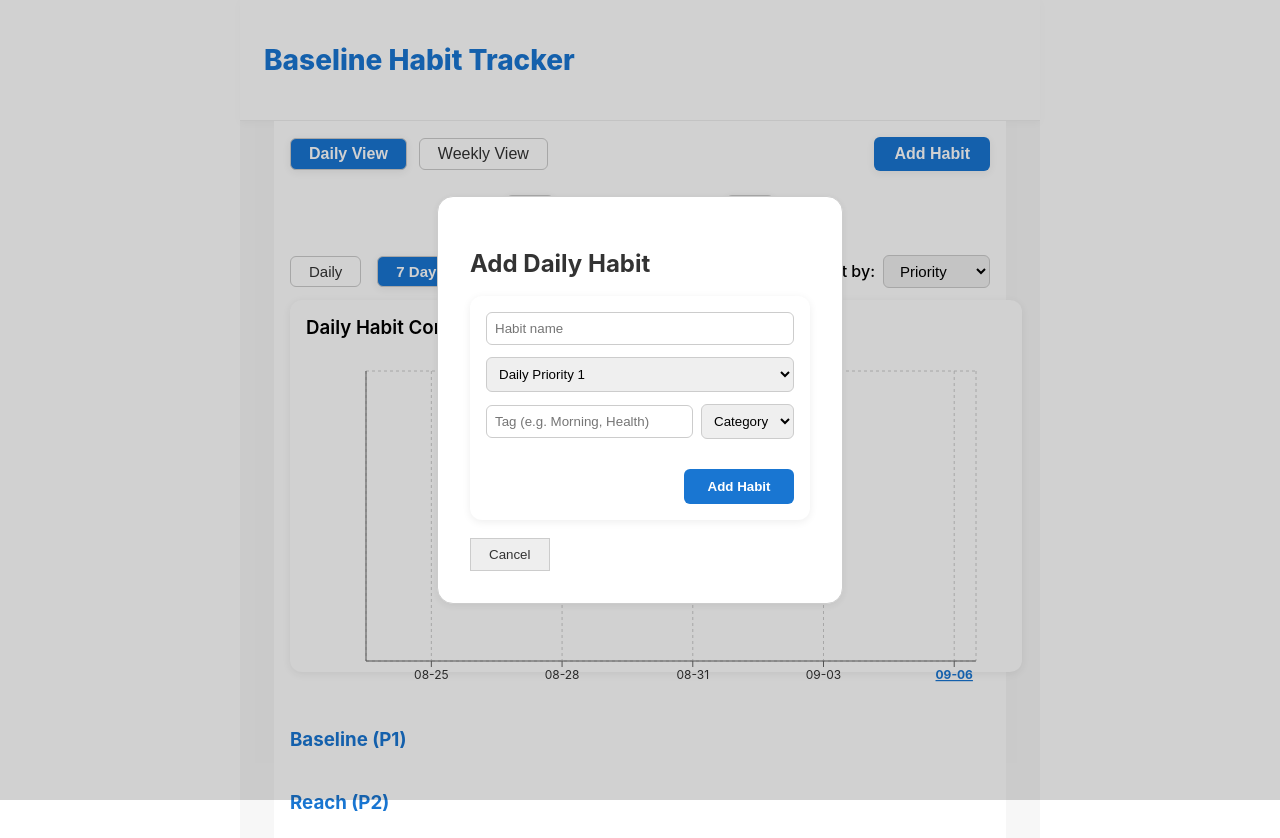
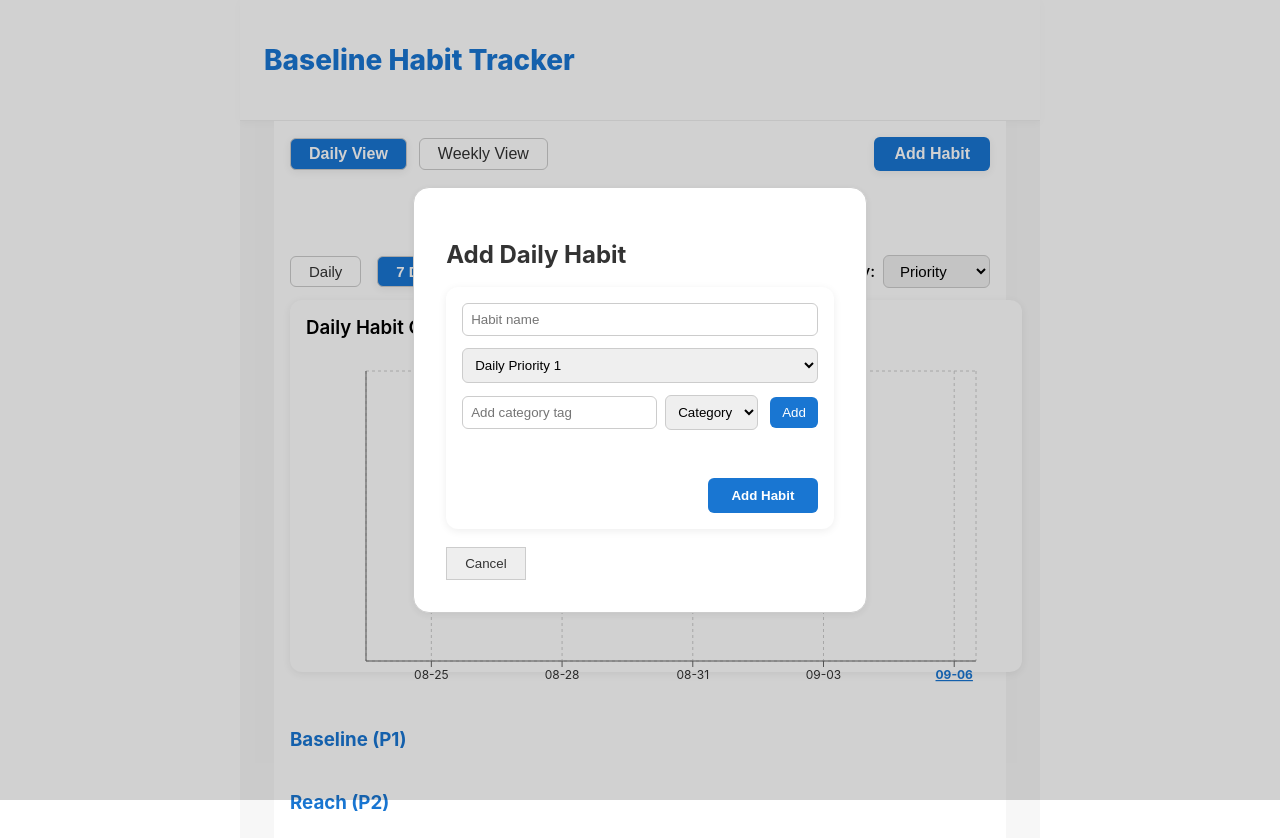
Before and after one commit to jgoodheart13/habit-tracker, a React (Create React App) app: page / in a window 1280 px wide. Both pictures are taken after a click on the button "Add Habit". Built offline with nearby package versions, Linux system fonts and the light colour scheme.

Commit message:
Implement tag management in HabitForm and update DailyViewPage for new tags structure

```diff
--- a/src/components/HabitForm.js
+++ b/src/components/HabitForm.js
@@ -1,14 +1,9 @@
 // HabitForm.js
 import React, { useState } from 'react';
 import theme from "../styles/theme";
+import { getTags, saveTag } from "../services/habitService";
 
 export default function HabitForm({ onAdd, defaultHabit }) {
-  const [tag, setTag] = useState(() =>
-    defaultHabit && defaultHabit.tag
-      ? defaultHabit.tag
-      : { label: "", type: "category" }
-  );
-  const isEdit = !!(defaultHabit && defaultHabit.id);
   const [habit, setHabit] = useState(
     () =>
       defaultHabit || {
@@ -17,6 +12,15 @@ export default function HabitForm({ onAdd, defaultHabit }) {
         frequency: { daily: true, timesPerWeek: 7 },
       }
   );
+  const [tags, setTags] = useState(() => {
+    if (defaultHabit && defaultHabit.tags) return defaultHabit.tags;
+    return { category: null, time: null };
+  });
+  const [tagInput, setTagInput] = useState({ label: "", type: "category" });
+  const [allTags, setAllTags] = useState([]);
+  const [tagDropdownOpen, setTagDropdownOpen] = useState(false);
+
+  const isEdit = !!(defaultHabit && defaultHabit.id);
 
   // If defaultHabit changes (e.g. switching tabs), reset form
   React.useEffect(() => {
@@ -29,13 +33,14 @@ export default function HabitForm({ onAdd, defaultHabit }) {
     );
   }, [defaultHabit]);
 
+  React.useEffect(() => {
+    setAllTags(getTags());
+    if (defaultHabit && defaultHabit.tags) setTags(defaultHabit.tags);
+  }, [defaultHabit]);
+
   function handleChange(e) {
     const { name, value } = e.target;
-    if (name === "tagValue") {
-      setTag((t) => ({ ...t, label: value }));
-    } else if (name === "tagType") {
-      setTag((t) => ({ ...t, type: value }));
-    } else if (name === "type") {
+    if (name === "type") {
       setHabit((h) => ({ ...h, type: value }));
     } else if (name === "name") {
       setHabit((h) => ({ ...h, name: value }));
@@ -73,14 +78,44 @@ export default function HabitForm({ onAdd, defaultHabit }) {
     }
   }
 
+  function handleTagInputChange(e) {
+    const { name, value } = e.target;
+    if (name === "tagValue") {
+      setTagInput((t) => ({ ...t, label: value }));
+      setTagDropdownOpen(true);
+    } else if (name === "tagType") {
+      setTagInput((t) => ({ ...t, type: value }));
+    }
+  }
+
+  function handleTagSelect(selectedTag) {
+    setTags((prev) => ({ ...prev, [selectedTag.type]: selectedTag }));
+    setTagInput({ label: "", type: selectedTag.type });
+    setTagDropdownOpen(false);
+  }
+
+  function handleTagAdd() {
+    if (tagInput.label) {
+      const newTag = { label: tagInput.label, type: tagInput.type };
+      setTags((prev) => ({ ...prev, [newTag.type]: newTag }));
+      saveTag(newTag);
+      setTagInput({ label: "", type: tagInput.type });
+      setTagDropdownOpen(false);
+    }
+  }
+
+  function handleTagRemove(type) {
+    setTags((prev) => ({ ...prev, [type]: null }));
+  }
+
   function handleSubmit(e) {
     e.preventDefault();
     if (!habit.name) return;
-    const habitWithTag = { ...habit, tag };
+    const habitWithTags = { ...habit, tags };
     if (isEdit) {
-      onAdd(habitWithTag);
+      onAdd(habitWithTags);
     } else {
-      onAdd({ ...habitWithTag, id: Date.now(), completedDates: [] });
+      onAdd({ ...habitWithTags, id: Date.now(), completedDates: [] });
       setHabit(
         defaultHabit || {
           name: "",
@@ -88,9 +123,18 @@ export default function HabitForm({ onAdd, defaultHabit }) {
           frequency: { daily: true, timesPerWeek: 7 },
         }
       );
-      setTag({ label: "", type: "category" });
+      setTags({ category: null, time: null });
     }
   }
+
+  // Filter tags for dropdown
+  const filteredTags = tagInput.label
+    ? allTags.filter(
+        (t) =>
+          t.label.toLowerCase().includes(tagInput.label.toLowerCase()) &&
+          t.type === tagInput.type
+      )
+    : allTags.filter((t) => t.type === tagInput.type);
 
   return (
     <form
@@ -153,23 +197,32 @@ export default function HabitForm({ onAdd, defaultHabit }) {
         />
       )}
       <div style={{ display: "flex", flexDirection: "column", gap: 10 }}>
-        <div style={{ display: "flex", gap: 8, alignItems: "center" }}>
+        <div
+          style={{
+            display: "flex",
+            gap: 8,
+            alignItems: "center",
+            position: "relative",
+          }}
+        >
           <input
             name="tagValue"
-            value={tag.label}
-            onChange={handleChange}
-            placeholder="Tag (e.g. Morning, Health)"
+            value={tagInput.label}
+            onChange={handleTagInputChange}
+            placeholder={`Add ${tagInput.type} tag`}
             style={{
               padding: 8,
               borderRadius: 6,
               border: `1px solid ${theme.colors.border}`,
               flex: 1,
             }}
+            onFocus={() => setTagDropdownOpen(true)}
+            onBlur={() => setTimeout(() => setTagDropdownOpen(false), 150)}
           />
           <select
             name="tagType"
-            value={tag.type}
-            onChange={handleChange}
+            value={tagInput.type}
+            onChange={handleTagInputChange}
             style={{
               padding: 8,
               borderRadius: 6,
@@ -179,6 +232,97 @@ export default function HabitForm({ onAdd, defaultHabit }) {
             <option value="category">Category</option>
             <option value="time">Time</option>
           </select>
+          <button
+            type="button"
+            onClick={handleTagAdd}
+            style={{
+              padding: "8px 12px",
+              marginLeft: 4,
+              borderRadius: 6,
+              background: theme.colors.accent,
+              color: theme.colors.background,
+              border: "none",
+              fontWeight: 500,
+              cursor: "pointer",
+            }}
+          >
+            Add
+          </button>
+          {tagDropdownOpen && filteredTags.length > 0 && (
+            <div
+              style={{
+                position: "absolute",
+                top: 38,
+                left: 0,
+                right: 0,
+                background: theme.colors.background,
+                border: `1px solid ${theme.colors.border}`,
+                borderRadius: 6,
+                boxShadow: theme.colors.shadow,
+                zIndex: 10,
+                maxHeight: 120,
+                overflowY: "auto",
+              }}
+            >
+              {filteredTags.map((t, idx) => (
+                <div
+                  key={t.label + t.type + idx}
+                  onMouseDown={() => handleTagSelect(t)}
+                  style={{
+                    padding: "8px 12px",
+                    cursor: "pointer",
+                    background:
+                      t.label === tagInput.label
+                        ? theme.colors.accent
+                        : theme.colors.background,
+                    color:
+                      t.label === tagInput.label
+                        ? theme.colors.background
+                        : theme.colors.text,
+                  }}
+                >
+                  {t.label}
+                </div>
+              ))}
+            </div>
+          )}
+        </div>
+        {/* Show assigned tags as labels with remove option */}
+        <div style={{ display: "flex", gap: 8, marginTop: 8 }}>
+          {["category", "time"].map((type) =>
+            tags[type] ? (
+              <span
+                key={type}
+                style={{
+                  display: "flex",
+                  alignItems: "center",
+                  background: theme.colors.accent,
+                  color: theme.colors.background,
+                  borderRadius: 12,
+                  padding: "4px 10px",
+                  fontSize: 13,
+                  fontWeight: 500,
+                }}
+              >
+                <span style={{ marginRight: 6 }}>{tags[type].label}</span>
+                <button
+                  type="button"
+                  onClick={() => handleTagRemove(type)}
+                  style={{
+                    background: "none",
+                    border: "none",
+                    color: theme.colors.background,
+                    fontWeight: 700,
+                    fontSize: 15,
+                    cursor: "pointer",
+                    marginLeft: 2,
+                  }}
+                >
+                  ×
+                </button>
+              </span>
+            ) : null
+          )}
         </div>
       </div>
       {/* Buttons row at bottom, inline with Cancel in modal */}
--- a/src/pages/DailyViewPage.js
+++ b/src/pages/DailyViewPage.js
@@ -129,12 +129,13 @@ export default function DailyViewPage() {
         },
       ];
     } else if (sortMode === "category" || sortMode === "time") {
+      // Updated logic for new tags structure
       const withTag = filteredHabits.filter(
-        (h) => h.tag && h.tag.type === sortMode && h.tag.label
+        (h) => h.tags && h.tags[sortMode] && h.tags[sortMode].label
       );
       const tagGroups = {};
       withTag.forEach((h) => {
-        const tag = h.tag.label;
+        const tag = h.tags[sortMode].label;
         if (!tagGroups[tag]) tagGroups[tag] = [];
         tagGroups[tag].push(h);
       });
@@ -145,7 +146,7 @@ export default function DailyViewPage() {
       }));
       // Unspecified
       const unspecified = filteredHabits.filter(
-        (h) => !h.tag || !h.tag.label || h.tag.type !== sortMode
+        (h) => !h.tags || !h.tags[sortMode] || !h.tags[sortMode].label
       );
       if (unspecified.length) {
         grouped.push({
--- a/src/services/habitService.js
+++ b/src/services/habitService.js
@@ -1,7 +1,22 @@
+const TAGS_KEY = "habit_tags";
+
+export function getTags() {
+  const tags = localStorage.getItem(TAGS_KEY);
+  return tags ? JSON.parse(tags) : [];
+}
+
+export function saveTag(tag) {
+  const tags = getTags();
+  // Only add if not already present (by label and type)
+  if (!tags.some((t) => t.label === tag.label && t.type === tag.type)) {
+    tags.push(tag);
+    localStorage.setItem(TAGS_KEY, JSON.stringify(tags));
+  }
+}
 // habitService.js
 // Abstracts localStorage for habits. Swap for API later.
 
-const HABITS_KEY = 'habits';
+const HABITS_KEY = "habits";
 
 export function getHabits() {
   const habits = localStorage.getItem(HABITS_KEY);
@@ -19,7 +34,9 @@ export function addHabit(habit) {
 }
 
 export function updateHabit(id, updates) {
-  const habits = getHabits().map(h => h.id === id ? { ...h, ...updates } : h);
+  const habits = getHabits().map((h) =>
+    h.id === id ? { ...h, ...updates } : h
+  );
   saveHabits(habits);
 }
 
@@ -50,6 +67,6 @@ export function markHabitComplete(id, date, isChecked) {
 }
 
 export function deleteHabit(id) {
-  const habits = getHabits().filter(h => h.id !== id);
+  const habits = getHabits().filter((h) => h.id !== id);
   saveHabits(habits);
 }
```
